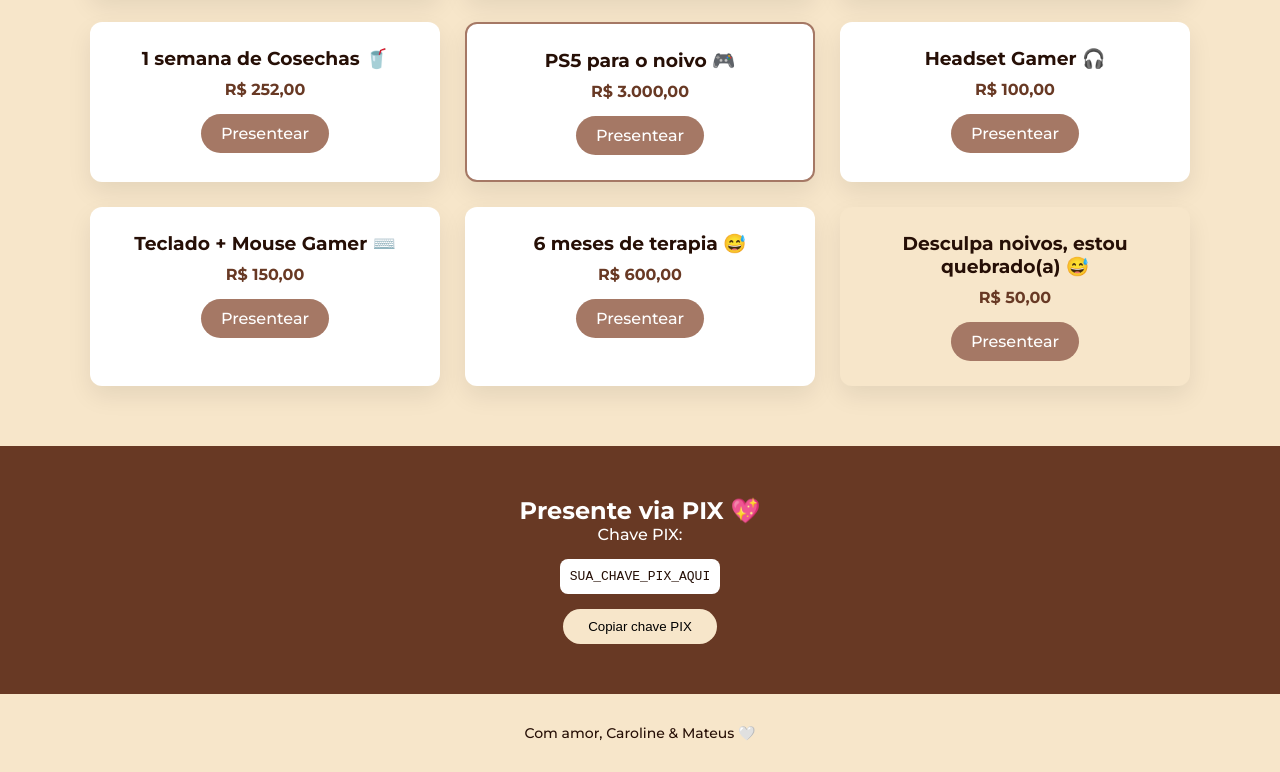
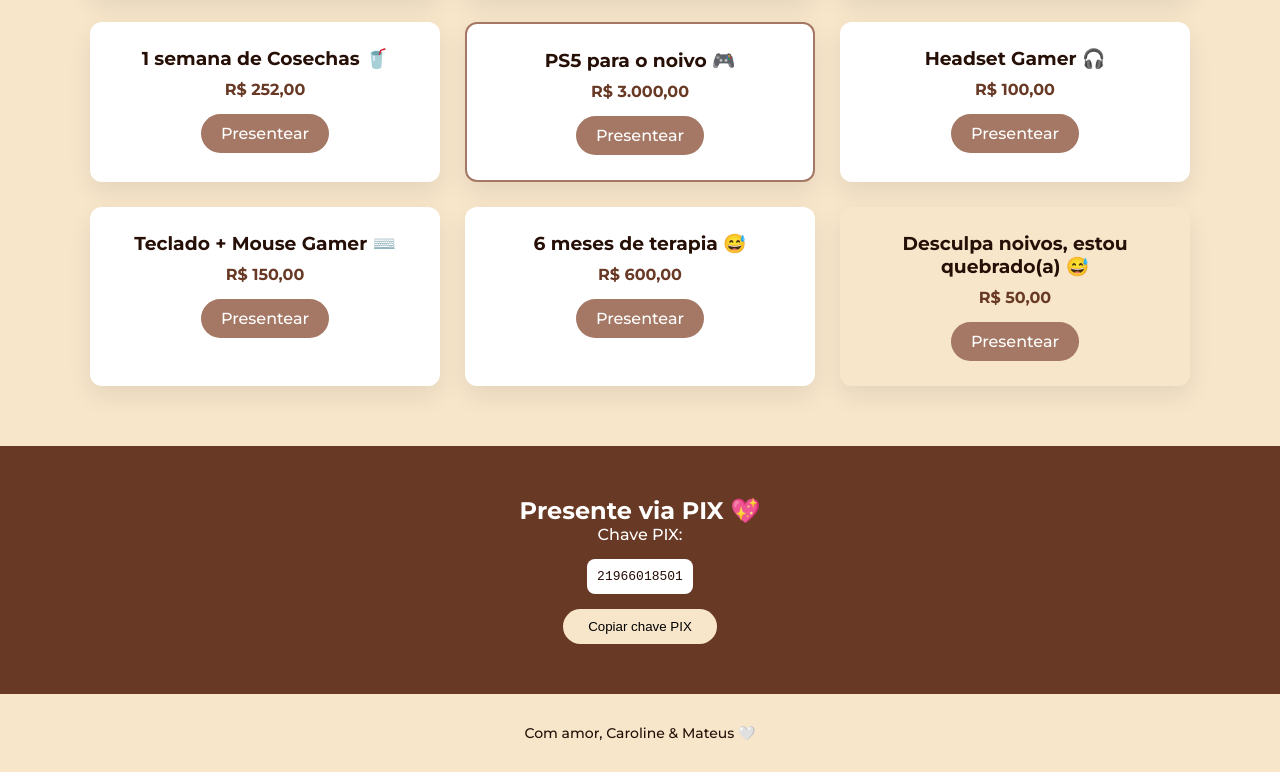
Before and after one commit to CaroolGomes/Casamento-Carol-e-Mateus, a plain HTML site: page index.html in a window 1280 px wide. Shown: the part 927-1699 px from the top of the page. Drawn offline with Linux system fonts and the light colour scheme.

Commit message:
Update index.html

```diff
--- a/index.html
+++ b/index.html
@@ -106,7 +106,7 @@
   <section class="pix">
     <h2>Presente via PIX 💖</h2>
     <p>Chave PIX:</p>
-    <code id="pix-chave">SUA_CHAVE_PIX_AQUI</code>
+    <code id="pix-chave">21966018501</code>
     <button onclick="copiarPix()">Copiar chave PIX</button>
   </section>
 
```
